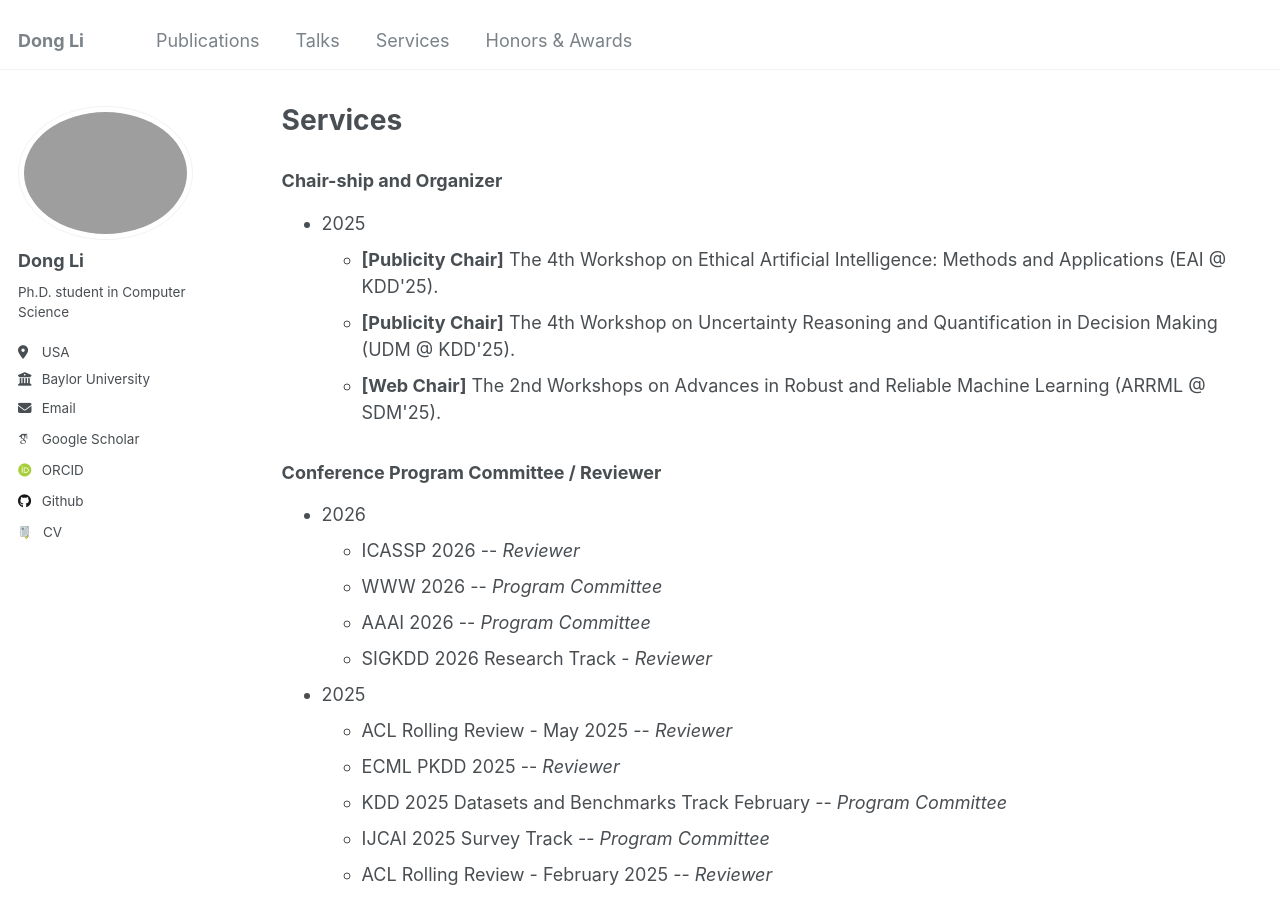
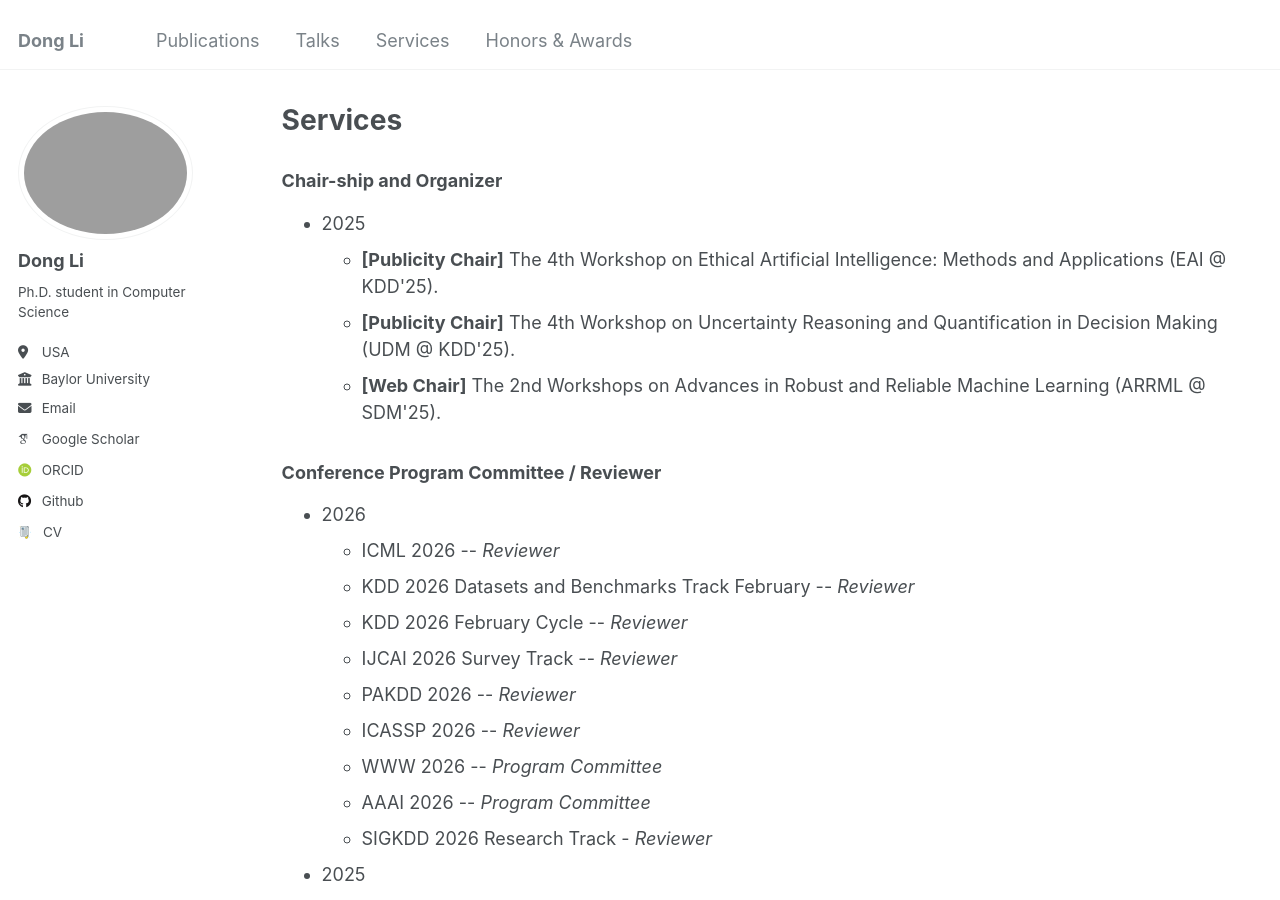
Before and after one commit to TurkeyWatanabe/dongli, a Jekyll site: the page built from _pages/services.html, in a window 1280 px wide and 900 px high. Built offline with Jekyll 4.4.1, drawn with Linux system fonts in a browser that asks for light colours; some web fonts are replaced.

Commit message:
Update services.html

```diff
--- a/_pages/services.html
+++ b/_pages/services.html
@@ -22,6 +22,11 @@ author_profile: true
 <ul>
   <li>2026
     <ul>
+      <li>ICML 2026 -- <i>Reviewer</i></li>
+      <li>KDD 2026 Datasets and Benchmarks Track February -- <i>Reviewer</i></li>
+      <li>KDD 2026 February Cycle -- <i>Reviewer</i></li>
+      <li>IJCAI 2026 Survey Track -- <i>Reviewer</i></li>
+      <li>PAKDD 2026 -- <i>Reviewer</i></li>
       <li>ICASSP 2026 -- <i>Reviewer</i></li>
       <li>WWW 2026 -- <i>Program Committee</i></li>
       <li>AAAI 2026 -- <i>Program Committee</i></li>
```
